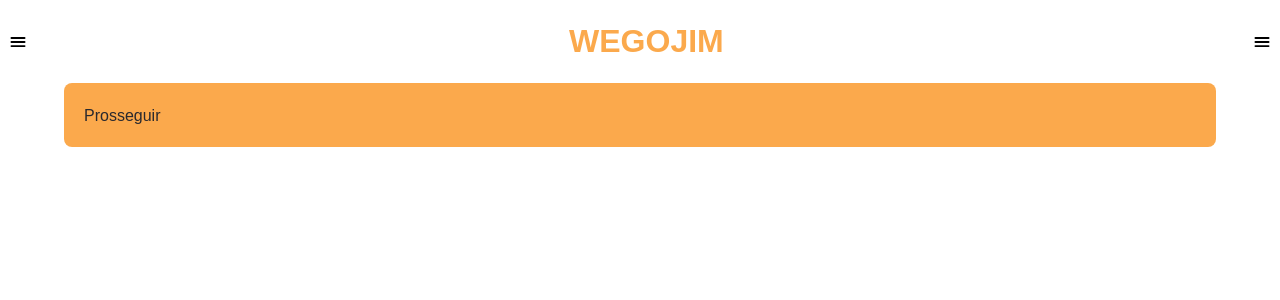
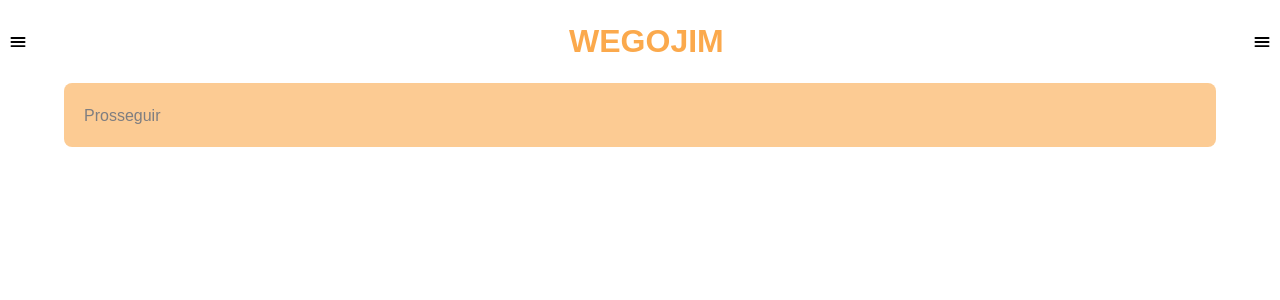
Before and after one commit to DuduAlmeida/wegojim.react-native.br, a React (Create React App) app: page /select-divisions in a window 1280 px wide. Shown: the top 300 px of the page. Built offline with nearby package versions, Linux system fonts and the light colour scheme.

Commit message:
chore: added canSubmit variable into SelectDivisions.

```diff
--- a/src/pages/SelectDivisions/hooks.ts
+++ b/src/pages/SelectDivisions/hooks.ts
@@ -21,7 +21,12 @@ const useSelectDivisions = () => {
     history.push("/select-training");
   };
 
-  return { onSubmit, setCurrentDivision, list };
+  return {
+    list,
+    onSubmit,
+    setCurrentDivision,
+    canSubmit: !!currentDivision,
+  };
 };
 
 export default useSelectDivisions;
--- a/src/pages/SelectDivisions/index.tsx
+++ b/src/pages/SelectDivisions/index.tsx
@@ -8,7 +8,8 @@ import Typography from "components/Typography";
 import "./SelectDivisions.scss";
 
 const SelectDivisions: React.FC = () => {
-  const { onSubmit, list, setCurrentDivision } = useSelectDivisions();
+  const { list, canSubmit, onSubmit, setCurrentDivision } =
+    useSelectDivisions();
 
   return (
     <IonPage>
@@ -26,6 +27,7 @@ const SelectDivisions: React.FC = () => {
 
         <Button
           onClick={onSubmit}
+          disabled={!canSubmit}
           className="select-divisions__button"
           text="Prosseguir"
         />
```
